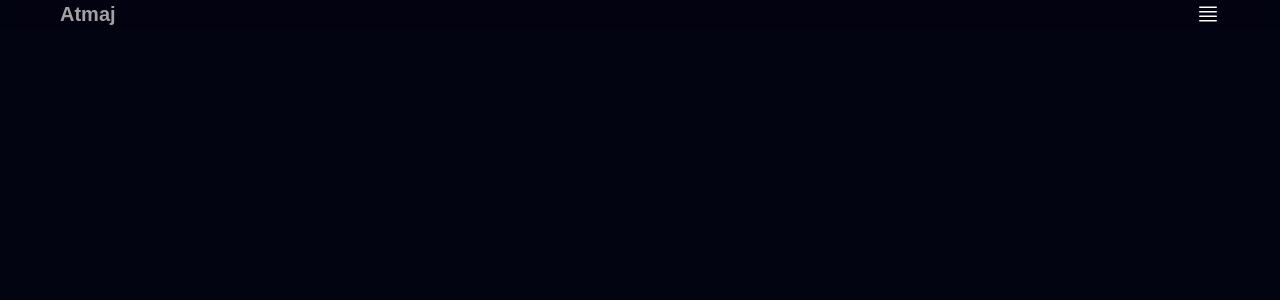
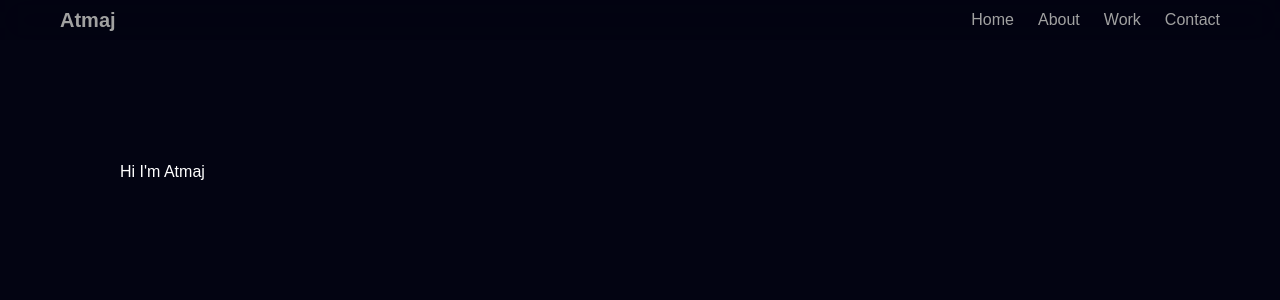
Before and after one commit to AtmajMishra/Portfolio_Atmaj, a React (Vite) app: page / in a window 1280 px wide. Shown: the top 300 px of the page. Built offline with nearby package versions, Linux system fonts and the light colour scheme; a web font is replaced by a local one.

Commit message:
Initial commit for hero section

```diff
--- a/package.json
+++ b/package.json
@@ -11,6 +11,7 @@
   },
   "dependencies": {
     "@tailwindcss/vite": "^4.1.13",
+    "motion": "^12.23.22",
     "react": "^19.1.1",
     "react-dom": "^19.1.1",
     "tailwindcss": "^4.1.13"
--- a/src/App.jsx
+++ b/src/App.jsx
@@ -1,11 +1,12 @@
 import React from 'react'
 import Navbar from './sections/Navbar'
+import Hero from './sections/Hero'
 const App = () => {
   return (
     <div className='container mx-auto max-w-7xl '>
 
       <Navbar/>
-
+      <Hero/>
 
 
 
--- /dev/null
+++ b/src/components/HeroText.jsx
@@ -0,0 +1,16 @@
+const HeroText = () => {
+  return (
+    <div
+      className="z-10 mt-20 text-center md:mt-40 md:text-left
+     rounded-3xl bg-clip-text"
+    >
+      {/* Desktop View */}
+      <div className="flex-col hidden md:flex c-space">
+        <h1>Hi I'm Atmaj</h1>
+      </div>
+      {/* {Mobile View} */}
+    </div>
+  );
+};
+
+export default HeroText;
--- /dev/null
+++ b/src/sections/Hero.jsx
@@ -0,0 +1,15 @@
+import { section } from "motion/react-client";
+import HeroText from "../components/HeroText";
+
+const Hero = () => {
+    return (
+        <section className="flex items-start justify-center
+        md:items-start md:justify-start min-h-screen overflow-hidden
+         c-space">
+
+            <HeroText/>
+         </section>
+    );
+};
+
+export default Hero;
--- a/src/sections/Navbar.jsx
+++ b/src/sections/Navbar.jsx
@@ -1,13 +1,41 @@
+import { useState } from "react";
+import {motion} from "motion/react";
+function Navigation()
+{
+  return(  <ul className="nav-ul">
+        <li className="nav-li">
+            <a className="nav-link" href="#home">Home</a>
+        </li>
+        <li className="nav-li">
+            <a className="nav-link" href="#about">About</a>
+        </li>
+        <li className="nav-li">
+            <a className="nav-link" href="#work">Work</a>
+        </li>
+        <li className="nav-li">
+            <a className="nav-link" href="#contact">Contact</a>
+        </li>
+    </ul>)
+}
 const Navbar=()=>{
+    const [isOpen, setIsOpen]= useState(false);
     return <div className="fixed inset-x-0 z-20 w-full backdrop-blur-lg bg-primary/40">
         <div className="mx-auto c-space max-w-7xl">
             <div className="flex items-center justify-between py-2 sm:py-0">
                 <a href="/" className="text-xl font-bold transition-colors text-neutral-400 hover:text-white">Atmaj</a>
-                <button>
-                 <img src="assets/menu.svg" className='w-6 h-6' alt="toggle"/>
+                <button
+                onClick={()=>setIsOpen(!isOpen)}
+                className="flex cursor-pointer text-neutral-400 hover:text-white focus:outline-none sm:hidden">
+                 <img src={isOpen?"assets/close.svg":"assets/menu.svg"} className='w-6 h-6' alt="toggle"/>
                 </button>
+                <nav className="hidden sm:flex"><Navigation /></nav>
             </div>
         </div>
+       {isOpen &&( <motion.div className="block overflow-hidden text-center sm:hidden" initial={{opacity:0, x:-10}} animate={{opacity:1, x:0}} style={{maxHeight:"100vh"}} transition={{duration:1}}>
+            <nav className="pb-5">
+                <Navigation/>
+            </nav>
+        </motion.div>)}
     </div>
 };
 
```
Also changed, not shown: 1 other file (tests, documents, lock files or other folders).
